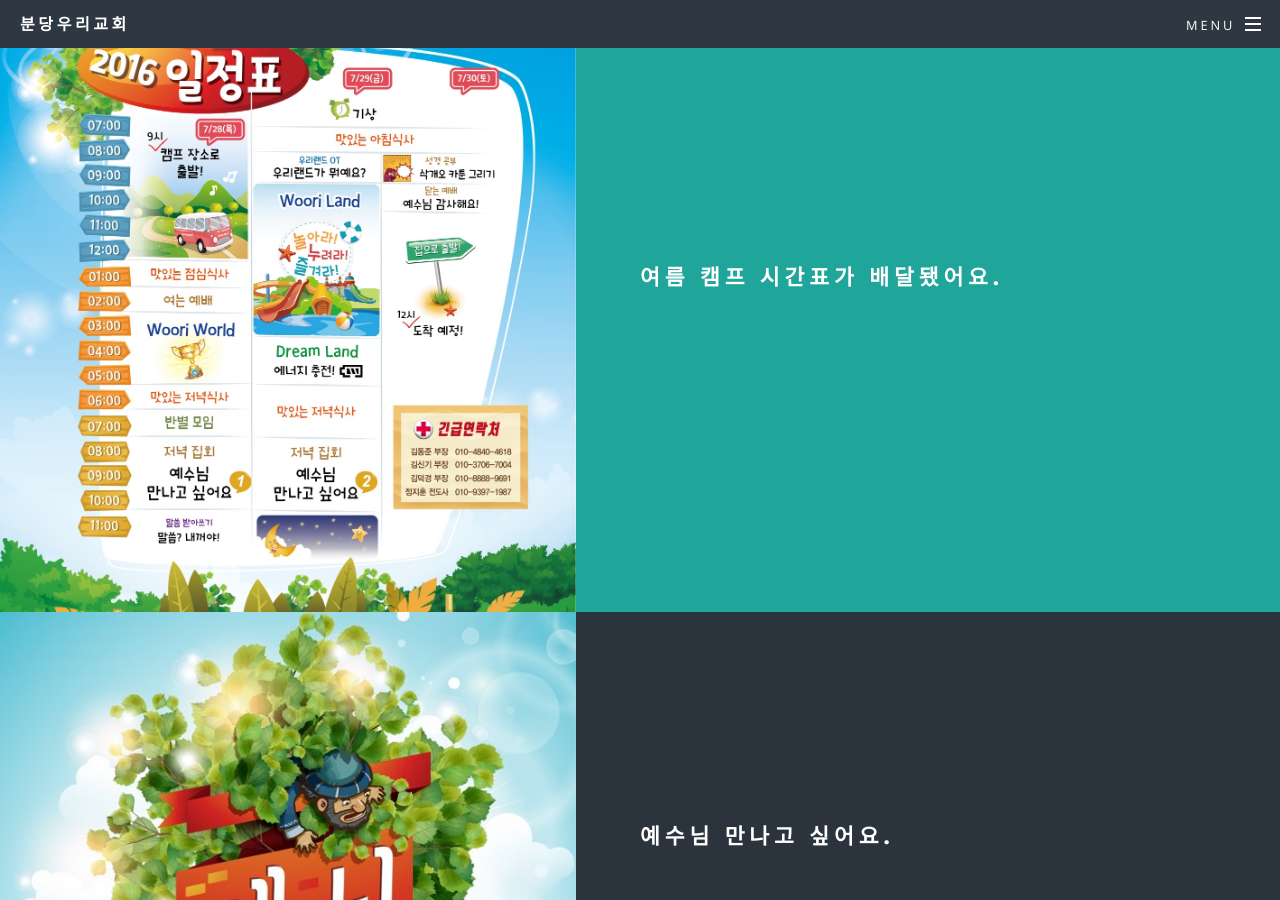
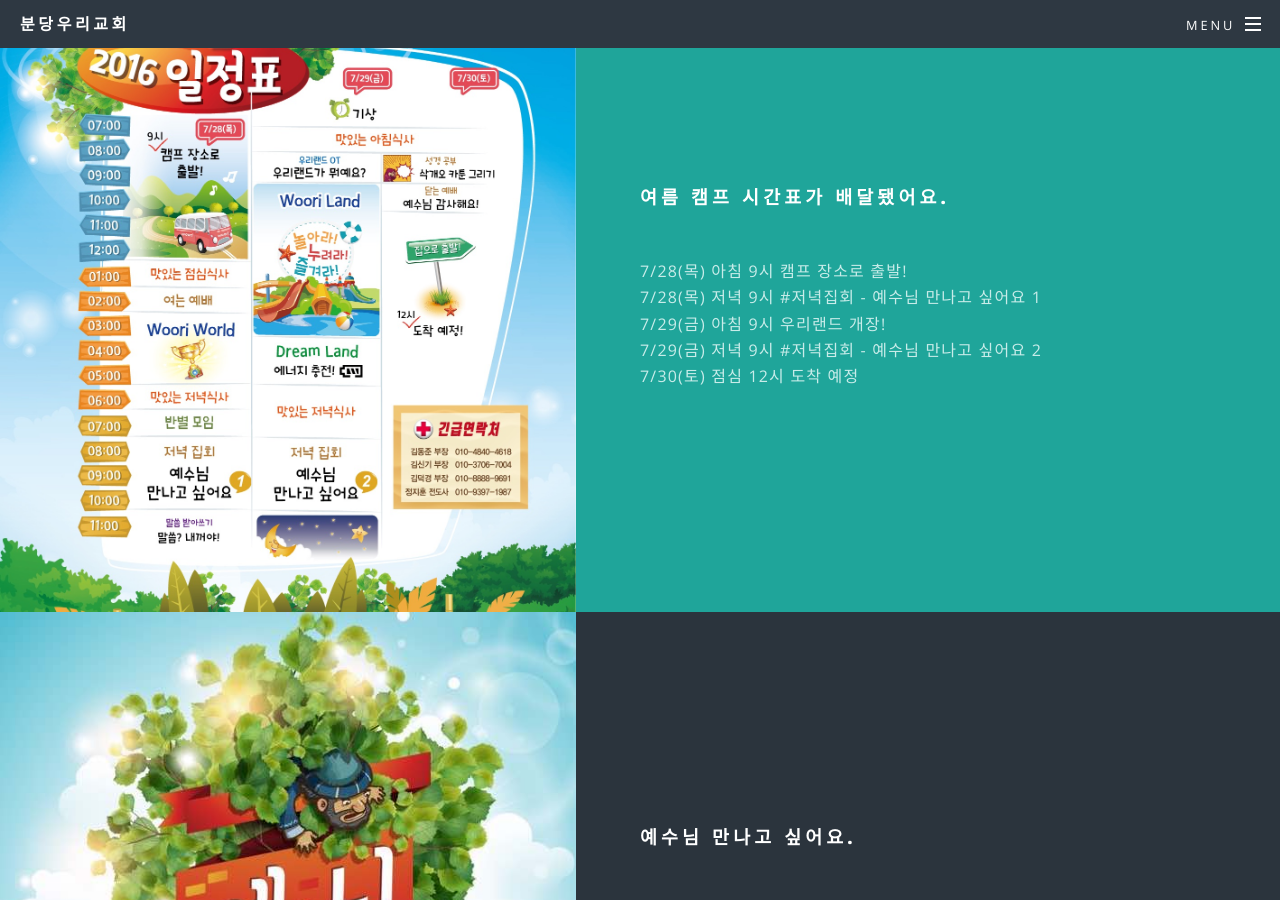
Before and after one commit to woorichurch/woorichurch.github.io, a Jekyll site: the page built from index.html, in a window 1280 px wide and 900 px high, scrolled down 1678 px. Built offline with Jekyll 4.4.1, drawn with Linux system fonts in a browser that asks for light colours.

```diff
--- a/index.html
+++ b/index.html
@@ -39,7 +39,13 @@
 						<section class="spotlight">
 							<div class="image"><img src="images/timetable.jpg" alt="" /></div>
 							<div class="content">
-								<h2>여름 캠프 시간표가 배달됐어요.</h2><br />
+								<h3>여름 캠프 시간표가 배달됐어요.</h3><br />
+								<p>7/28(목) 아침 9시 캠프 장소로 출발!<br>
+									7/28(목) 저녁 9시 #저녁집회 - 예수님 만나고 싶어요 1<br>
+									7/29(금) 아침 9시 우리랜드 개장!<br>
+									7/29(금) 저녁 9시 #저녁집회 - 예수님 만나고 싶어요 2<br>
+									7/30(토) 점심 12시 도착 예정<br>
+								</p>
 							</div>
 						</section>
 					</section>
@@ -48,7 +54,7 @@
 						<section class="spotlight">
 							<div class="image"><img src="images/pic01.jpg" alt="" /></div>
 							<div class="content">
-								<h2>예수님 만나고 싶어요.</h2><br />
+								<h3>예수님 만나고 싶어요.</h3><br />
 								<p>"하나님이 세상을 이처럼 사랑하사 독생자를 주셨으니 이는 그를 믿는 자마다 멸망하지 않고 영생을 얻게 하려 하심이라."<br />
 								요한복음 3장 16절</p>
 							</div>
@@ -59,7 +65,7 @@
 						<section class="spotlight">
 							<div class="image"><iframe src="https://player.vimeo.com/video/172521207" width="100%" height="300" frameborder="0"></iframe></div>
 							<div class="content">
-								<h2>분당우리교회 2016년 여름캠프</h2><br />
+								<h3>분당우리교회 2016년 여름캠프</h3><br />
 								<p>|교역자 편|</p>
 							</div>
 						</section>
@@ -69,7 +75,7 @@
 					<section id="four" class="wrapper style3 special">
 						<div class="inner">
 							<header class="major">
-								<h2>여름 캠프를 기도로 준비해요</h2>
+								<h3>여름 캠프를 기도로 준비해요</h3>
 								<div class="align-center label-list">
 									<ul style="list-style-type:none">
 										<li>니고데모처럼 예수님을 인격적으로 만나고, 구원의 확신을 갖는 제가 되게 해주세요.</li>
```
Also changed, not shown: images/banner.jpg, images/pic01.jpg.
